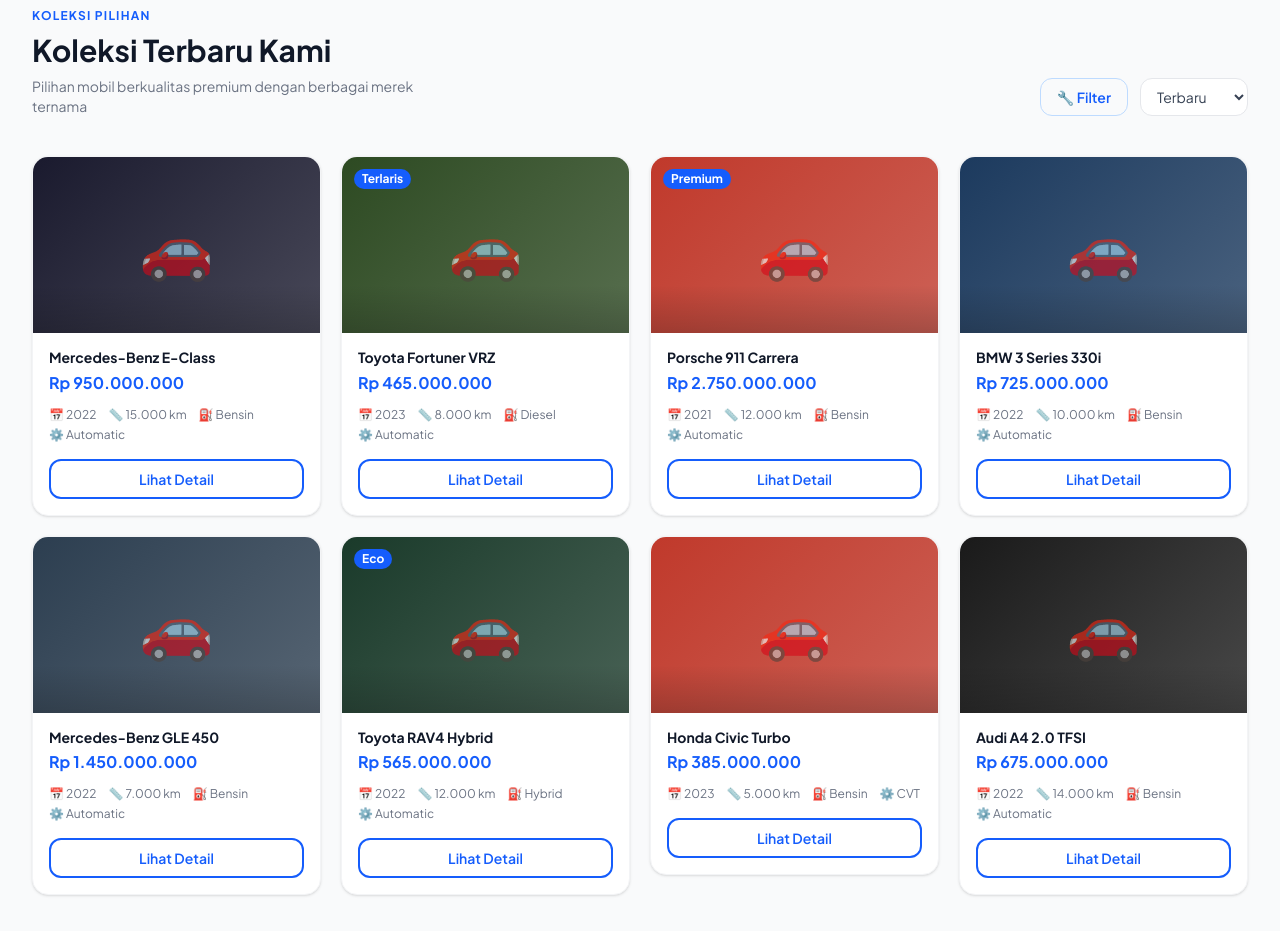
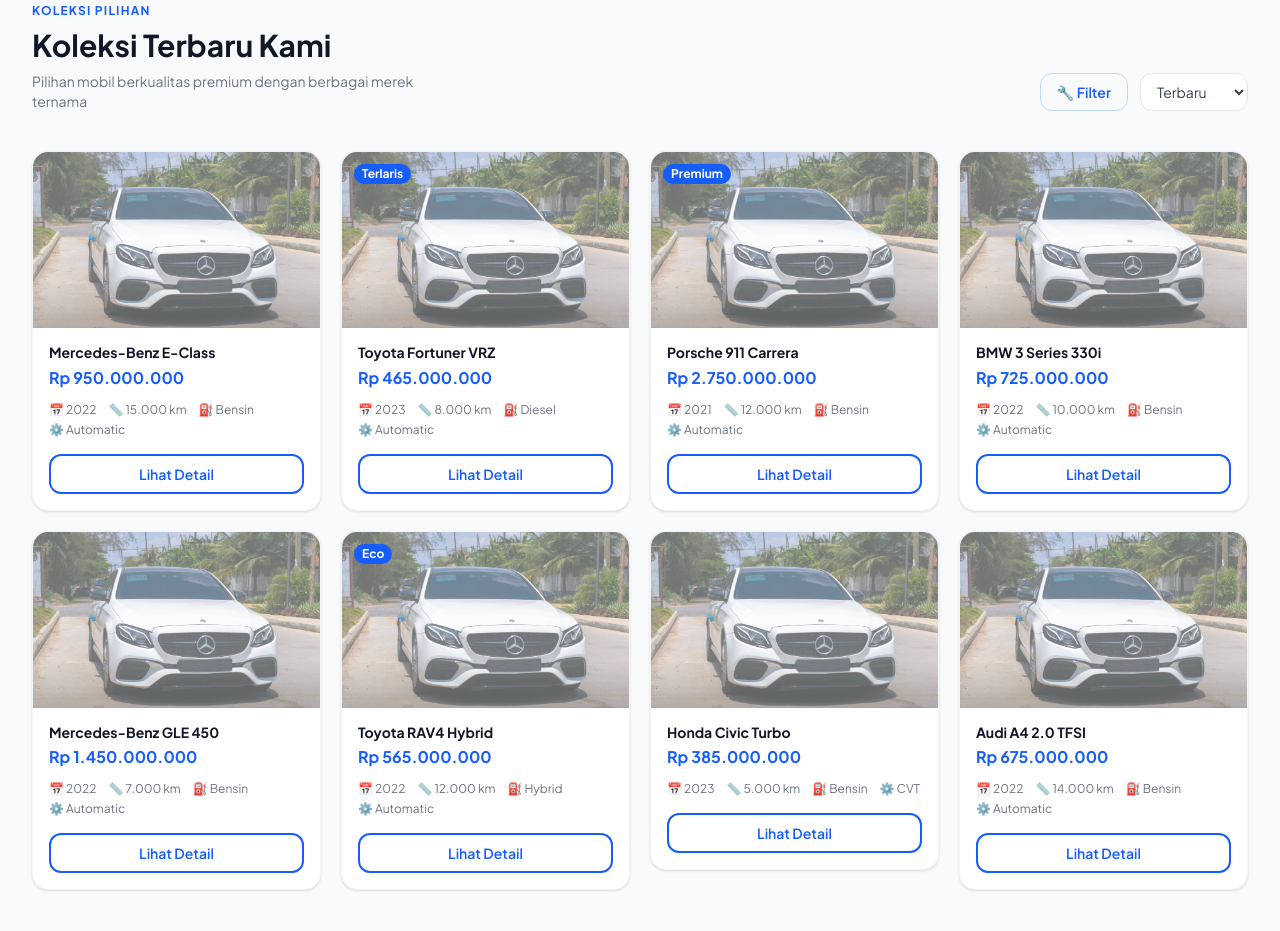
Before and after one commit to muhammadhanifalhazmi/autopool, a React (Vite) app: page / in a window 1280 px wide. Shown: the part 1040-1971 px from the top of the page. Built offline with nearby package versions, Linux system fonts and the light colour scheme.

Commit message:
coba nambahin gambar di card

```diff
--- a/src/components/CarCard.jsx
+++ b/src/components/CarCard.jsx
@@ -7,7 +7,7 @@
       <div
         className="relative h-44 overflow-hidden"
         style={{
-          background: `linear-gradient(135deg, ${car.color} 0%, ${car.color}cc 100%)`,
+
         }}
       >
         {car.badge && (
@@ -24,7 +24,7 @@
         ) : (
           <div className="absolute inset-0 flex items-center justify-center">
             <span className="text-6xl opacity-60 group-hover:scale-110 transition-transform duration-300">
-              🚗
+              <img src="/assets/mercedes-e-class.jpg" alt="" />
             </span>
           </div>
         )}
--- a/src/pages/DetailMobil.jsx
+++ b/src/pages/DetailMobil.jsx
@@ -44,9 +44,9 @@
           {/* Image */}
           <div
             className="rounded-2xl overflow-hidden h-72 lg:h-96 flex items-center justify-center"
-            style={{ background: `linear-gradient(135deg, ${car.color} 0%, ${car.color}cc 100%)` }}
+            style={{  }}
           >
-            <span className="text-8xl opacity-60">🚗</span>
+            <span className="text-8xl opacity-60"> <img src="/assets/mercedes-e-class.jpg" alt="" /></span>
           </div>
 
           {/* Info */}
--- a/src/pages/Home.jsx
+++ b/src/pages/Home.jsx
@@ -12,14 +12,14 @@
 ];
 
 const CARS = [
-  { id: 1, name: "Mercedes-Benz E-Class", price: "Rp 950.000.000", year: 2022, mileage: "15.000 km", fuel: "Bensin", trans: "Automatic", badge: null, color: "#1a1a2e" },
-  { id: 2, name: "Toyota Fortuner VRZ", price: "Rp 465.000.000", year: 2023, mileage: "8.000 km", fuel: "Diesel", trans: "Automatic", badge: "Terlaris", color: "#2d4a22" },
-  { id: 3, name: "Porsche 911 Carrera", price: "Rp 2.750.000.000", year: 2021, mileage: "12.000 km", fuel: "Bensin", trans: "Automatic", badge: "Premium", color: "#c0392b" },
-  { id: 4, name: "BMW 3 Series 330i", price: "Rp 725.000.000", year: 2022, mileage: "10.000 km", fuel: "Bensin", trans: "Automatic", badge: null, color: "#1c3a5e" },
-  { id: 5, name: "Mercedes-Benz GLE 450", price: "Rp 1.450.000.000", year: 2022, mileage: "7.000 km", fuel: "Bensin", trans: "Automatic", badge: null, color: "#2c3e50" },
-  { id: 6, name: "Toyota RAV4 Hybrid", price: "Rp 565.000.000", year: 2022, mileage: "12.000 km", fuel: "Hybrid", trans: "Automatic", badge: "Eco", color: "#1a3a2a" },
-  { id: 7, name: "Honda Civic Turbo", price: "Rp 385.000.000", year: 2023, mileage: "5.000 km", fuel: "Bensin", trans: "CVT", badge: null, color: "#c0392b" },
-  { id: 8, name: "Audi A4 2.0 TFSI", price: "Rp 675.000.000", year: 2022, mileage: "14.000 km", fuel: "Bensin", trans: "Automatic", badge: null, color: "#1a1a1a" },
+  { id: 1, name: "Mercedes-Benz E-Class", price: "Rp 950.000.000", year: 2022, mileage: "15.000 km", fuel: "Bensin", trans: "Automatic", badge: null, color: "#1a1a2e", Image: "/assets/mercedes-e-class.jpg" },
+  { id: 2, name: "Toyota Fortuner VRZ", price: "Rp 465.000.000", year: 2023, mileage: "8.000 km", fuel: "Diesel", trans: "Automatic", badge: "Terlaris", color: "#2d4a22", Image: "assets/toyota-fortuner.jpg" },
+  { id: 3, name: "Porsche 911 Carrera", price: "Rp 2.750.000.000", year: 2021, mileage: "12.000 km", fuel: "Bensin", trans: "Automatic", badge: "Premium", color: "#c0392b", Image: "assets/porsche-911.jpg" },
+  { id: 4, name: "BMW 3 Series 330i", price: "Rp 725.000.000", year: 2022, mileage: "10.000 km", fuel: "Bensin", trans: "Automatic", badge: null, color: "#1c3a5e", Image: "assets/bmw-3-series.jpg" },
+  { id: 5, name: "Mercedes-Benz GLE 450", price: "Rp 1.450.000.000", year: 2022, mileage: "7.000 km", fuel: "Bensin", trans: "Automatic", badge: null, color: "#2c3e50", Image: "assets/mercedes-gle.jpg" },
+  { id: 6, name: "Toyota RAV4 Hybrid", price: "Rp 565.000.000", year: 2022, mileage: "12.000 km", fuel: "Hybrid", trans: "Automatic", badge: "Eco", color: "#1a3a2a", Image: "assets/toyota-rav4.jpg" },
+  { id: 7, name: "Honda Civic Turbo", price: "Rp 385.000.000", year: 2023, mileage: "5.000 km", fuel: "Bensin", trans: "CVT", badge: null, color: "#c0392b", Image: "assets/honda-civic.jpg" },
+  { id: 8, name: "Audi A4 2.0 TFSI", price: "Rp 675.000.000", year: 2022, mileage: "14.000 km", fuel: "Bensin", trans: "Automatic", badge: null, color: "#1a1a1a", Image: "assets/audi-a4.jpg" },
 ];
 
 const FEATURES = [
@@ -135,7 +135,7 @@
         .hero-animate-5 { animation: fadeSlideUp 0.65s ease 0.58s both; }
 
         .floating-stats-container {
-          margin-top: -60px;
+          margin-top: -65px; /* Mengangkat card agar melayang di antara section */
           position: relative;
           z-index: 20;
         }
@@ -168,11 +168,11 @@
 
       <div style={{ fontFamily: "'Plus Jakarta Sans', sans-serif" }} className="overflow-x-hidden bg-white">
 
-        {/* ════ HERO (Expanded / Full Screen) ═══════════════════════════════ */}
+        {/* ════ HERO (Full Screen & Local Assets) ═══════════════════════════ */}
         <section
           className="relative min-h-screen flex items-center pt-28 pb-40 bg-gray-900 overflow-hidden"
           style={{
-            backgroundImage: "url('assets/hero.jpg')",
+            backgroundImage: "url('/assets/hero.jpg')", /* Mengarah ke public/assets/hero.jpg */
             backgroundSize: "cover",
             backgroundPosition: "center",
           }}
@@ -215,18 +215,18 @@
           </div>
         </section>
 
-        {/* ════ STATS (Floating Card / Rounded) ═════════════════════════════ */}
+        {/* ════ STATS (Floating Card / Melayang) ═════════════════════════════ */}
         <div className="max-w-6xl mx-auto px-4 floating-stats-container">
           <div
             ref={statsRef}
             className="bg-blue-600 rounded-[3rem] shadow-2xl shadow-blue-900/20 p-10 md:p-14 relative overflow-hidden"
           >
-            {/* Soft decorative background in card */}
+            {/* Dekorasi halus di dalam card */}
             <div className="absolute top-0 right-0 w-32 h-32 bg-white/5 rounded-full -mr-16 -mt-16" />
 
             <div className="grid grid-cols-2 lg:grid-cols-4 gap-8 relative z-10">
-              {STATS.map((s, i) => (
-                <FloatingStatCard key={s.label} stat={s} inView={statsInView} index={i} />
+              {STATS.map((s) => (
+                <FloatingStatCard key={s.label} stat={s} inView={statsInView} />
               ))}
             </div>
           </div>
@@ -336,7 +336,7 @@
                     </div>
                     <p className="text-sm text-gray-600 leading-relaxed mb-5">{t.text}</p>
                     <div className="flex items-center gap-3 pt-4 border-t border-gray-50">
-                      <div className="w-10 h-10 rounded-full bg-linear-to-br from-blue-400 to-blue-600 flex items-center justify-center font-bold text-white text-sm shadow-md">
+                      <div className="w-10 h-10 rounded-full bg-gradient-to-br from-blue-400 to-blue-600 flex items-center justify-center font-bold text-white text-sm shadow-md">
                         {t.name.charAt(0)}
                       </div>
                       <div>
```
Also changed, not shown: public/assets/mercedes-e-class.jpg (added).
